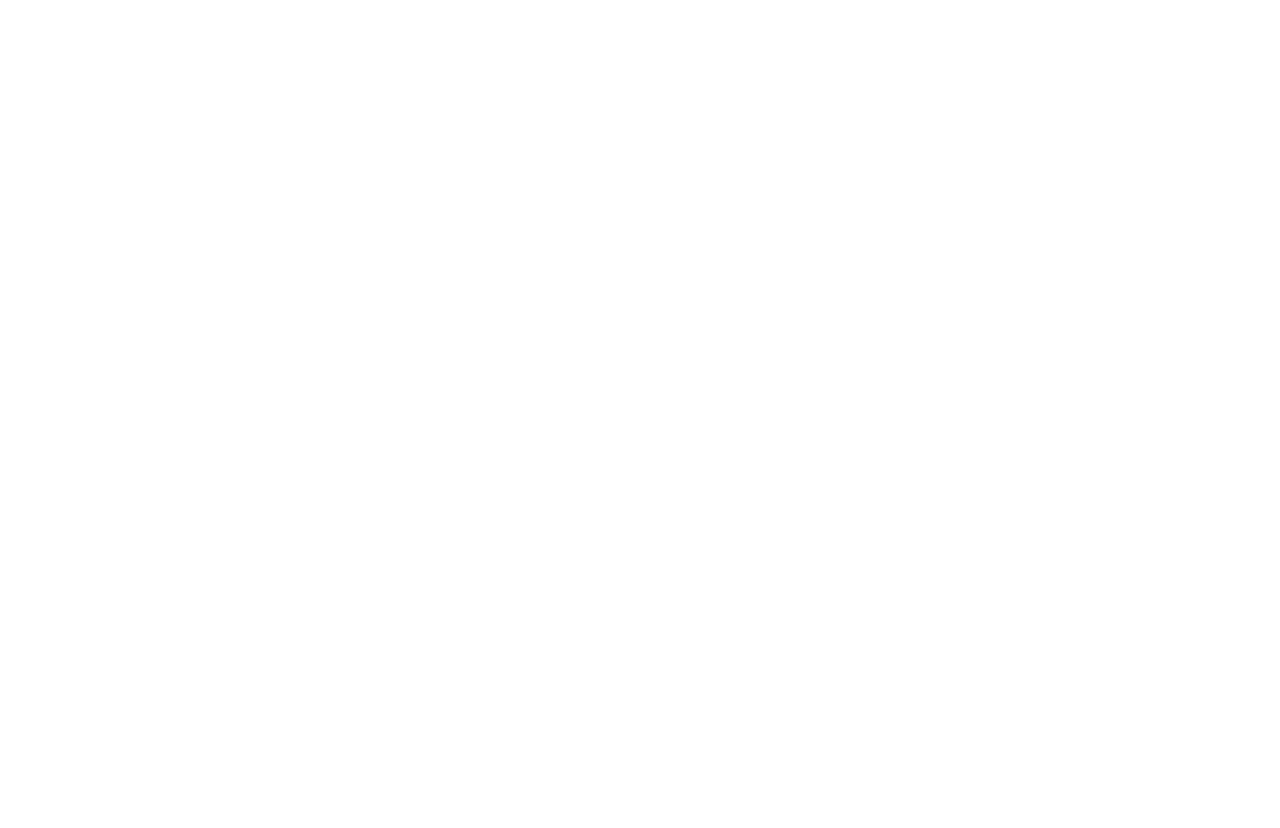
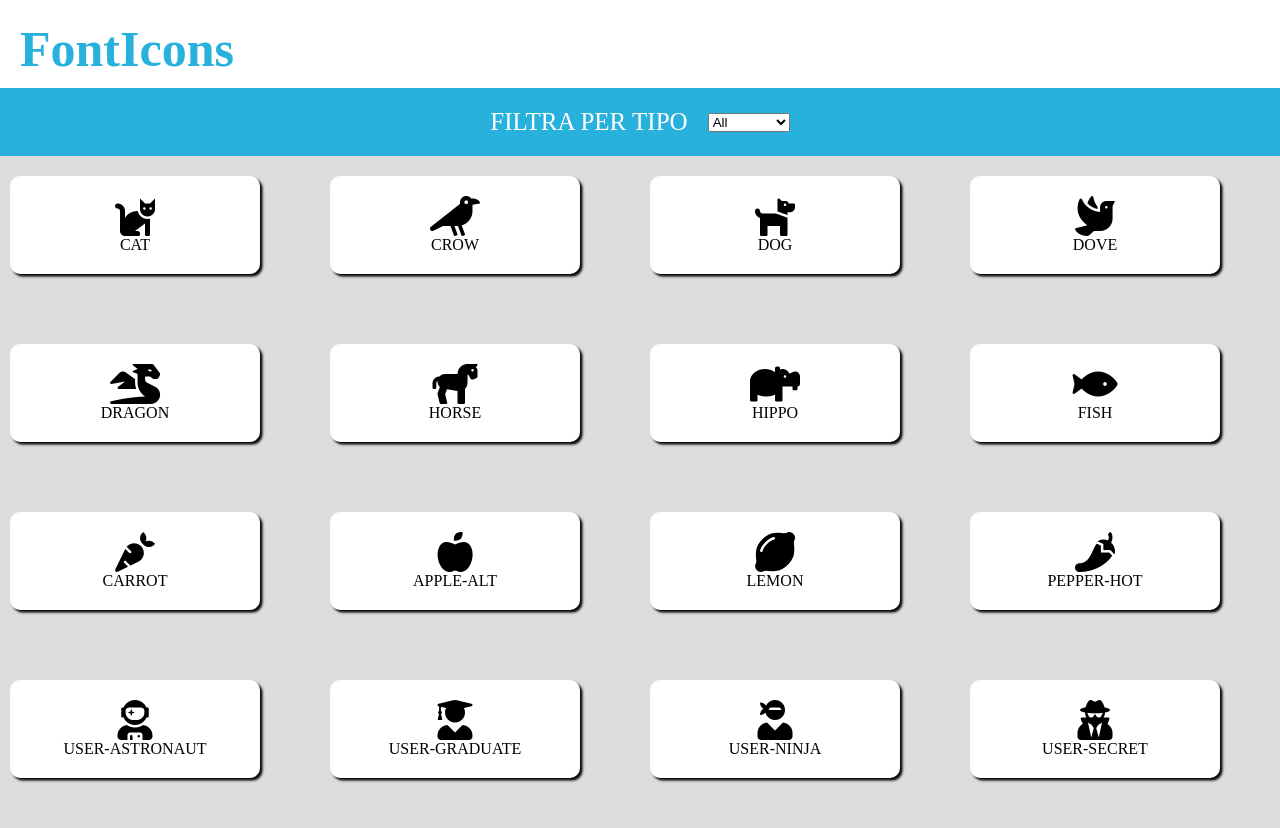
Before and after one commit to paoloferrari97/js-es6-icons, a plain HTML site: page index.html in a window 1280 px wide. Before the commit the page ends 800 px from the top, so only its background shows below. Drawn offline with Linux system fonts and the light colour scheme.

Commit message:
Svolgo milestone 1 e inizio css

```diff
--- a/assets/css/style.css
+++ b/assets/css/style.css
@@ -0,0 +1,56 @@
+* {
+  margin: 0;
+  padding: 0;
+  box-sizing: border-box;
+}
+
+header {
+  color: #29b1dd;
+  padding: 20px 0 10px 20px;
+}
+
+header > h1 {
+  font-size: 50px;
+}
+
+#filtro {
+  background-color: #29b1dd;
+  display: flex;
+  justify-content: center;
+  align-items: center;
+  color: white;
+  padding: 20px 0 20px 0;
+}
+
+#filtro > span {
+  font-size: 25px;
+  margin-right: 20px;
+}
+
+#icone {
+  background-color: #dddddd;
+  display: flex;
+  justify-content: space-around;
+  flex-wrap: wrap;
+}
+
+.card {
+  background-color: white;
+  width: 250px;
+  margin: 20px auto 50px 10px;
+  display: flex;
+  flex-direction: column;
+  justify-content: center;
+  align-items: center;
+  padding: 20px 0 20px 0;
+  border-radius: 10px;
+  box-shadow: 2.5px 2.5px 2.5px black;
+}
+
+.card > span {
+  text-transform: uppercase;
+}
+
+.card > i {
+  font-size: 40px;
+}
--- a/assets/js/main.js
+++ b/assets/js/main.js
@@ -103,3 +103,11 @@ const listaIcone = [
 		family: 'fas'
 	}
 ];
+
+listaIcone.forEach((icona) => {
+    const markup = `<div class="card">
+                        <i class="${icona.family} ${icona.prefix}${icona.name}"></i>
+                        <span>${icona.name}</span>
+                    </div>`;
+    document.getElementById("icone").insertAdjacentHTML("beforeend", markup);
+});
--- a/index.html
+++ b/index.html
@@ -5,11 +5,26 @@
     <meta http-equiv="X-UA-Compatible" content="IE=edge">
     <meta name="viewport" content="width=device-width, initial-scale=1.0">
     <title>JS Es 6 - Icons</title>
+    <link rel="stylesheet" href="https://cdnjs.cloudflare.com/ajax/libs/font-awesome/5.15.3/css/all.min.css" integrity="sha512-iBBXm8fW90+nuLcSKlbmrPcLa0OT92xO1BIsZ+ywDWZCvqsWgccV3gFoRBv0z+8dLJgyAHIhR35VZc2oM/gI1w==" crossorigin="anonymous" />
     <link rel="stylesheet" href="./assets/css/style.css">
 </head>
 <body>
 
+    <header>
+        <h1>FontIcons</h1>
+    </header>
 
+    <div id="filtro">
+        <span>FILTRA PER TIPO</span>
+        <select name="filter" id="filter">
+            <option value="all">All</option>
+            <option value="animal">Animal</option>
+            <option value="vegetable">Vegetable</option>
+            <option value="user">User</option>
+        </select>
+    </div>
+
+    <div id="icone"></div>
 
     <script src="./assets/js/main.js"></script>
 </body>
```
